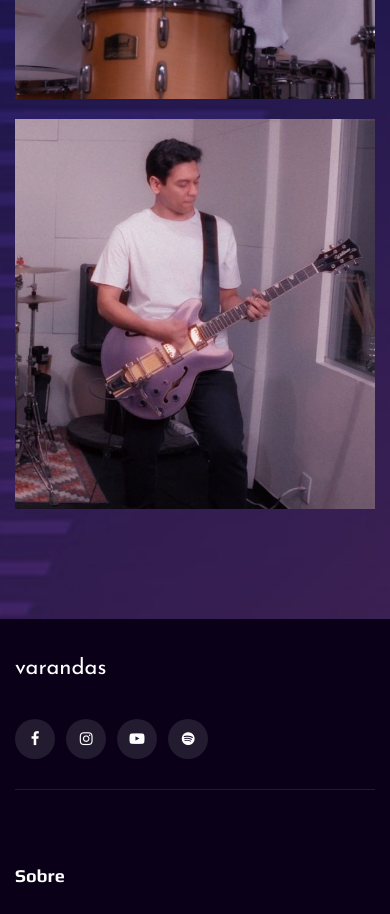
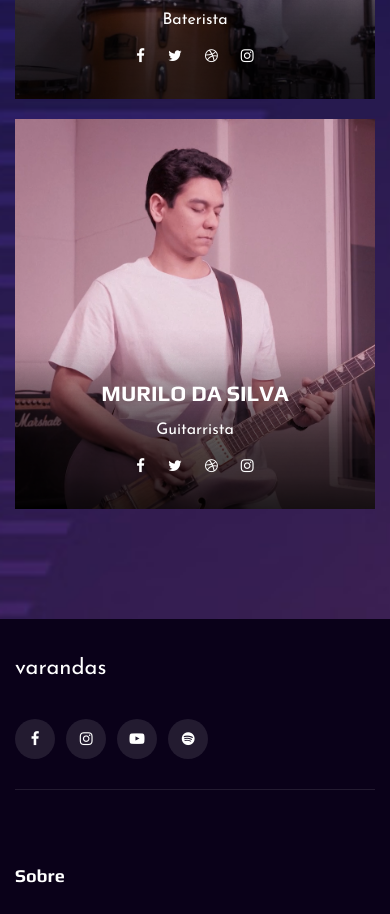
Before and after one commit to castelogui/bandavarandas, a plain HTML site: page index.html in a window 390 px wide. Shown: the part 4467-5381 px from the top of the page. Drawn offline with nearby package versions, Linux system fonts and the light colour scheme.

Commit message:
Ajuste imagem e item_text do time

```diff
--- a/css/style.css
+++ b/css/style.css
@@ -782,6 +782,12 @@ ol {
   bottom: 0;
 }
 
+@media (max-width: 768px) {
+  .team__item__text{
+    bottom: 0px;
+  }
+}
+
 /*---------------------
   Latest
 -----------------------*/
--- a/index.html
+++ b/index.html
@@ -462,7 +462,7 @@
                 </div>
                 <div class="col-lg-3 col-md-6 col-sm-6 p-0">
                     <div class="team__item team__item--four set-bg"
-                        data-setbg="img/varandas/single-asvezes/bandavarandas-single21.jpeg">
+                        data-setbg="img/varandas/single-asvezes/bandavarandas-single22.png">
                         <div class="team__item__text">
                             <h4>MURILO DA SILVA</h4>
                             <p>Guitarrista</p>
```
Also changed, not shown: img/varandas/single-asvezes/bandavarandas-single22.png (added).
